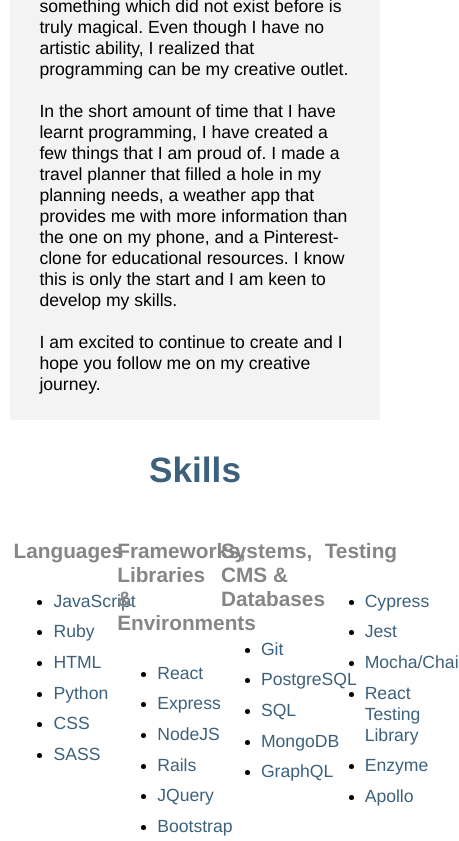
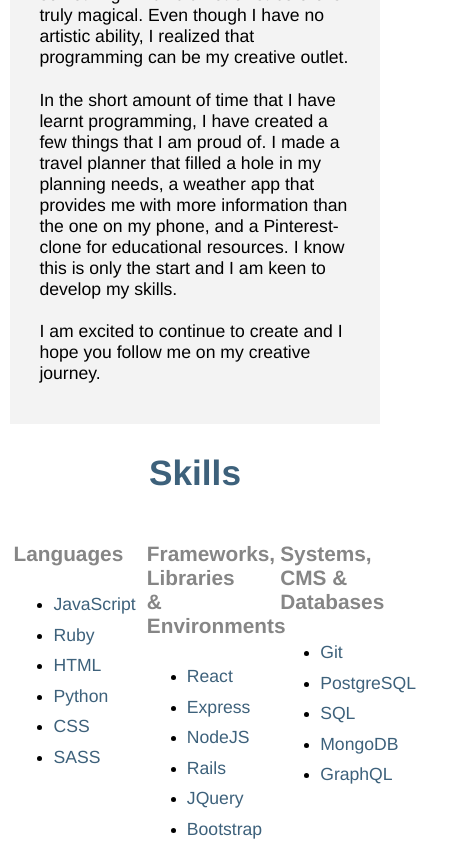
Before and after one commit to JashanB/my-portfolio, a React (Create React App) app: page / in a window 390 px wide. Shown: the part 1156-1997 px from the top of the page, 459 px wide, since content can reach past the window. Built offline with nearby package versions, Linux system fonts and the light colour scheme.

Commit message:
mobile changes

```diff
--- a/src/components/profile/Profile.css
+++ b/src/components/profile/Profile.css
@@ -12,17 +12,6 @@
   margin-right: auto;
   margin-left: auto;
   border-radius: 20px;
-}
-.skills-flex {
-  display: flex;
-  flex-direction: row;
-  justify-content: space-between;
-  width: 100%;
-  align-content: space-between;
-  align-items: stretch;
-  margin-top: -2%;
-  padding-left: 1%;
-  margin-bottom: 5%;
 }
 
 #profile h1 {
@@ -47,9 +36,12 @@
   padding-top: 1%;
   margin-top: 5%;
   display: inline-block;
-  padding-bottom: 1%;
+  padding-bottom: 5%;
 }
 
+.about h2 {
+  margin-bottom: 3%;
+}
 .about p {
   text-align: left;
   padding-left: 8%;
@@ -78,3 +70,71 @@
   width: 25%;
   padding-right: 3%;
 }
+@media only screen and (min-width: 646px){
+.skills-flex {
+  display: flex;
+  flex-direction: row;
+  justify-content: space-between;
+  width: 100%;
+  align-content: space-between;
+  align-items: stretch;
+  margin-top: -2%;
+  padding-left: 1%;
+  margin-bottom: 5%;
+}
+
+/* .skill-item h4 {
+  color: #868686;
+  font-size: 130%;
+  font-weight: bold;
+  text-align: left;
+  top: 0;
+}
+
+.skill-item p {
+  text-align: left;
+  color: #3d617b;
+  font-size: 110%;
+  margin-bottom: -8px;
+}
+
+.skill-item {
+  width: 25%;
+  padding-right: 3%;
+} */
+}
+@media only screen and (max-width: 645px){
+  .skills-flex {
+    display: flex;
+    /* flex-direction: column;
+    flex-wrap: wrap; */
+    flex-flow: row wrap;
+    justify-content: space-between;
+    width: 100%;
+    align-content: space-between;
+    align-items: stretch;
+    margin-top: -2%;
+    padding-left: 1%;
+    margin-bottom: 5%;
+  }
+
+  /* .skill-item h4 {
+    color: #868686;
+    font-size: 130%;
+    font-weight: bold;
+    text-align: left;
+    top: 0;
+  }
+
+  .skill-item p {
+    text-align: left;
+    color: #3d617b;
+    font-size: 110%;
+    margin-bottom: -8px;
+  }
+
+  .skill-item {
+    width: 25%;
+    padding-right: 3%;
+  } */
+  }
```
